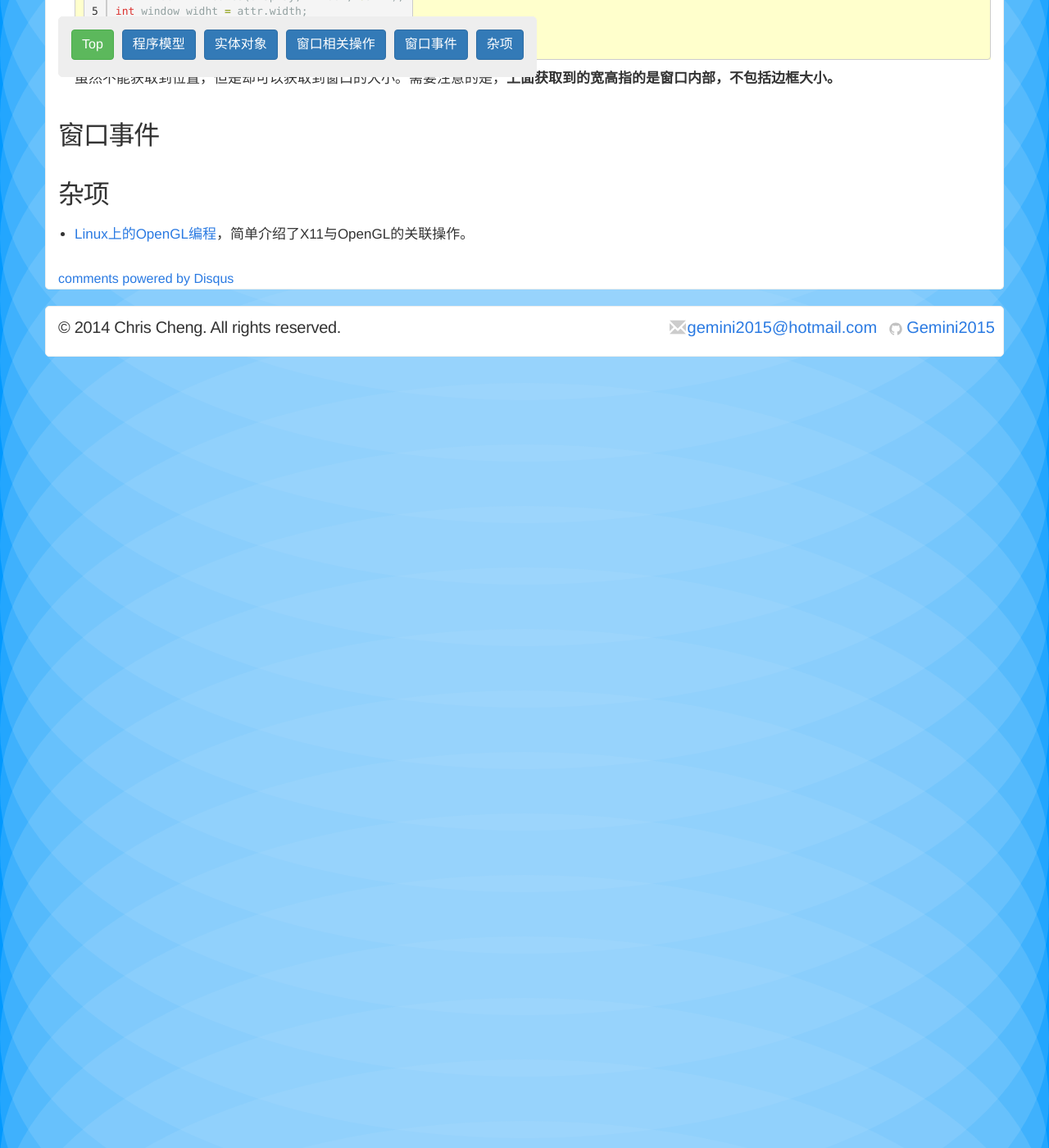
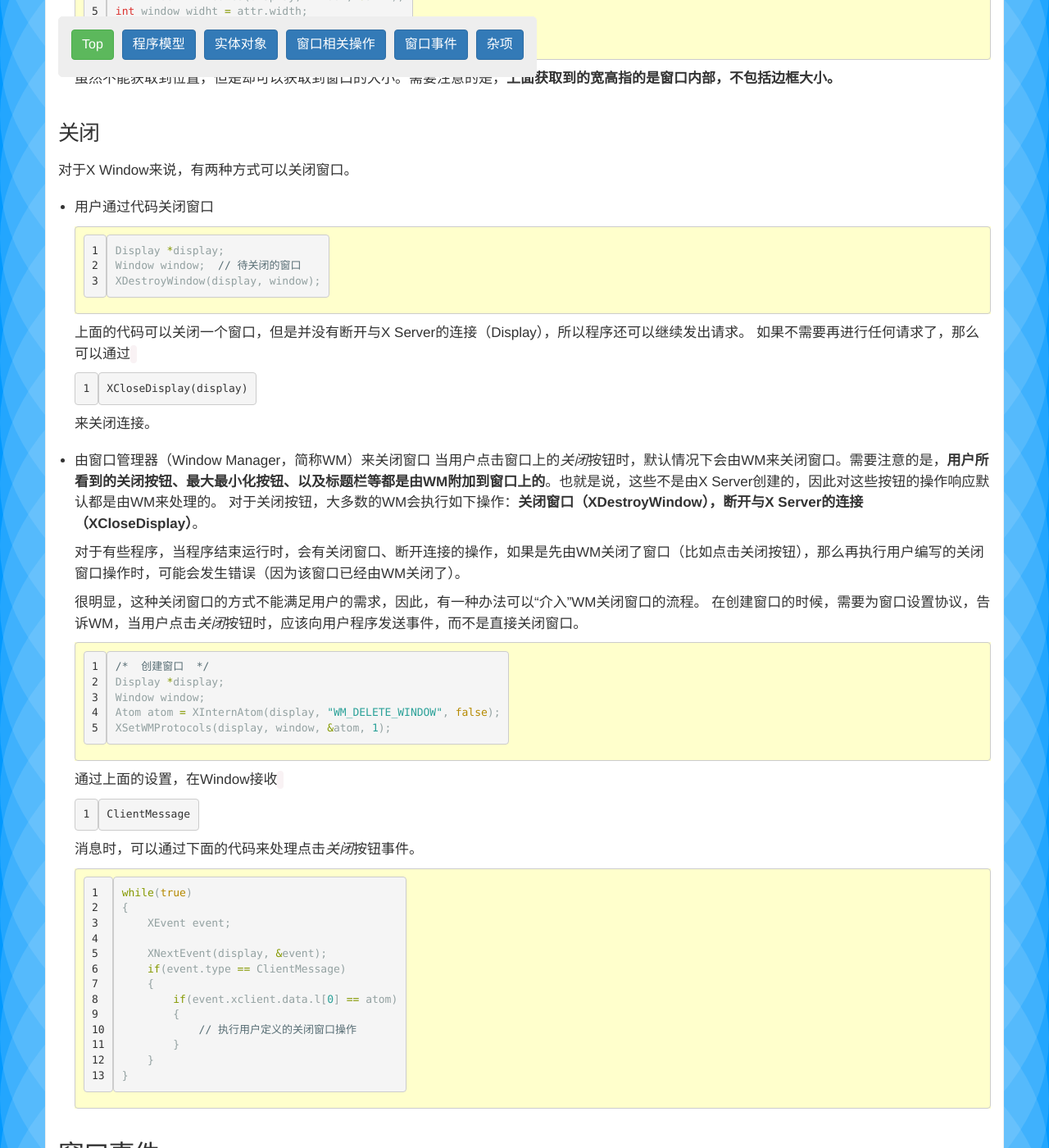
Before and after one commit to Gemini2015/gemini2015.github.io, a Jekyll site: the page built from _posts/2015-03-11-about-X11.markdown, in a window 1280 px wide and 1400 px high, scrolled down 4435 px. Shown: the whole window at 82% size. Built offline with Jekyll 4.4.1, drawn with Linux system fonts in a browser that asks for light colours; nearby versions of some CDN libraries; comment, search, counter and statistics services are not loaded; some of the changed text lies outside the part shown.

Commit message:
加入X11窗口关闭

````diff
--- a/_posts/2015-03-11-about-X11.markdown
+++ b/_posts/2015-03-11-about-X11.markdown
@@ -40,7 +40,7 @@ while(connected to server)
 
 -   Display：X Window采用C/S模型，Display可以认为是Client与Server之间的连接的句柄。从Client的角度来讲，可以将Display看成一个Server
 -   Window：作为一个句柄，代表一个窗口实例。
--   Visual
+-   Visual：表示特定的视觉信息的组合，如颜色深度，颜色缓冲等。应用程序必须选择当前驱动支持的视觉信息组合。
 -   XEvent：表示一个窗口事件。
 
 
@@ -129,6 +129,54 @@ Window window = XCreateWindow(display, parent, x, y, width, height, border_width
     ```
     虽然不能获取到位置，但是却可以获取到窗口的大小。需要注意的是，**上面获取到的宽高指的是窗口内部，不包括边框大小。**
 
+### 关闭
+对于X Window来说，有两种方式可以关闭窗口。
+
+-   用户通过代码关闭窗口
+
+    ```
+    Display *display;
+    Window window;  // 待关闭的窗口
+    XDestroyWindow(display, window);
+    ```
+    上面的代码可以关闭一个窗口，但是并没有断开与X Server的连接（Display），所以程序还可以继续发出请求。
+    如果不需要再进行任何请求了，那么可以通过`XCloseDisplay(display)`来关闭连接。
+
+-   由窗口管理器（Window Manager，简称WM）来关闭窗口
+    当用户点击窗口上的*关闭*按钮时，默认情况下会由WM来关闭窗口。需要注意的是，**用户所看到的关闭按钮、最大最小化按钮、以及标题栏等都是由WM附加到窗口上的**。也就是说，这些不是由X Server创建的，因此对这些按钮的操作响应默认都是由WM来处理的。
+    对于关闭按钮，大多数的WM会执行如下操作：**关闭窗口（XDestroyWindow），断开与X Server的连接（XCloseDisplay）**。
+
+    对于有些程序，当程序结束运行时，会有关闭窗口、断开连接的操作，如果是先由WM关闭了窗口（比如点击关闭按钮），那么再执行用户编写的关闭窗口操作时，可能会发生错误（因为该窗口已经由WM关闭了）。
+
+    很明显，这种关闭窗口的方式不能满足用户的需求，因此，有一种办法可以“介入”WM关闭窗口的流程。
+    在创建窗口的时候，需要为窗口设置协议，告诉WM，当用户点击*关闭*按钮时，应该向用户程序发送事件，而不是直接关闭窗口。
+
+    ```
+    /*  创建窗口  */
+    Display *display;
+    Window window;
+    Atom atom = XInternAtom(display, "WM_DELETE_WINDOW", false);
+    XSetWMProtocols(display, window, &atom, 1);
+    ```
+    通过上面的设置，在Window接收`ClientMessage`消息时，可以通过下面的代码来处理点击*关闭*按钮事件。
+
+    ```
+    while(true)
+    {
+        XEvent event;
+
+        XNextEvent(display, &event);
+        if(event.type == ClientMessage)
+        {
+            if(event.xclient.data.l[0] == atom)
+            {
+                // 执行用户定义的关闭窗口操作
+            }
+        }
+    }
+    ```
+
+
 ## 窗口事件
 
 
````
